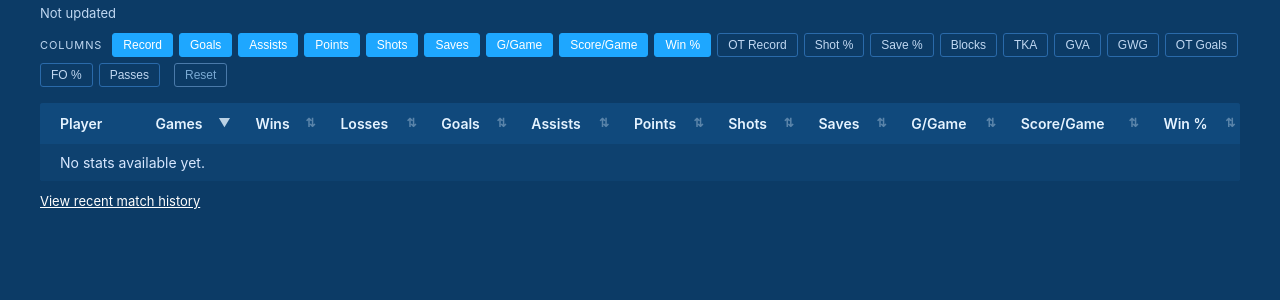
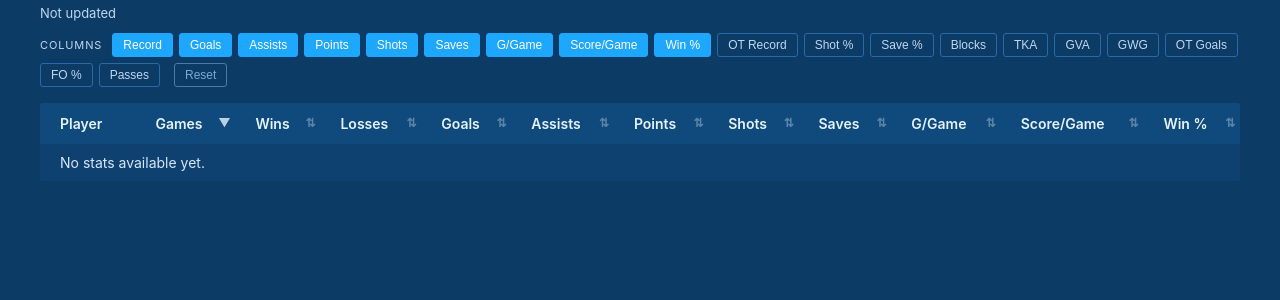
Before and after one commit to deck-phil/slapshot-service, a Django app: page / in a window 1280 px wide. Shown: the part 197-497 px from the top of the page. Run offline with Django 5.2, Linux system fonts and the light colour scheme; data that the repository does not hold is empty.

Commit message:
Remove View recent match history link from player totals page

```diff
--- a/templates/stats/player_totals.html
+++ b/templates/stats/player_totals.html
@@ -106,10 +106,6 @@
             </table>
         </div>
 
-        <div class="helper-text" style="margin-top: 12px;">
-            <a href="{% url 'match_history' %}" style="color: #ffffff;">
-                View recent match history
-            </a>
-        </div>
+
     </div>
 {% endblock %}
```
